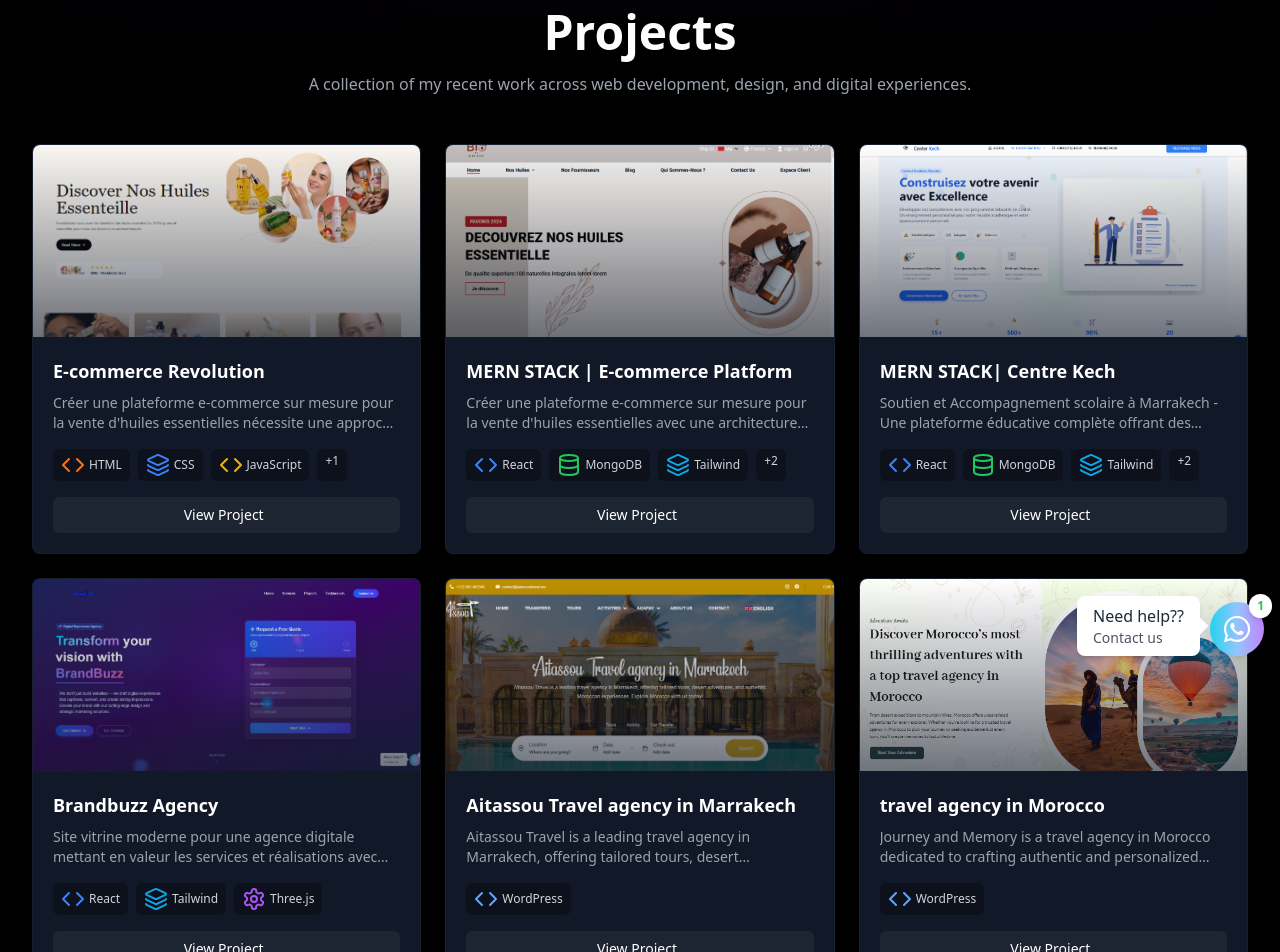
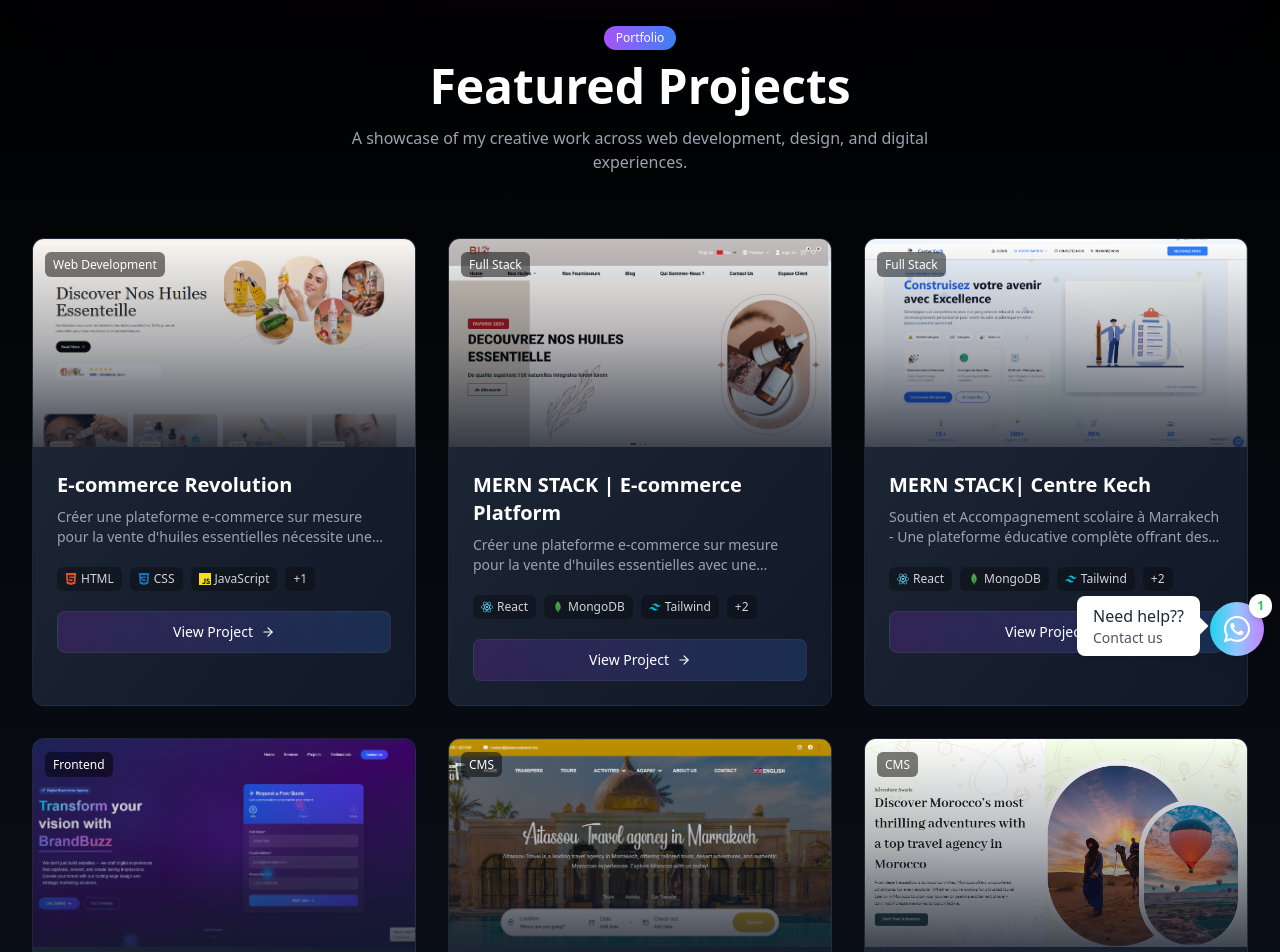
Before and after one commit to simo-sari07/sarix, a React (Vite) app: page /projects in a window 1280 px wide. Shown: the part 120-1072 px from the top of the page. Built offline with nearby package versions, Linux system fonts and the light colour scheme.

Commit message:
Update Projects.jsx

```diff
--- a/src/components/Works/Projects.jsx
+++ b/src/components/Works/Projects.jsx
@@ -1,28 +1,48 @@
 "use client"
 
 import { useState, useEffect, useRef } from "react"
-import { X, Github, ExternalLink, Code, Server, Database, Layers, Settings, ArrowRight } from "lucide-react"
+import { X, Github, ExternalLink, ArrowRight } from 'lucide-react'
 import { useMediaQuery } from "./use-mobile"
 
-// Tech icons mapping
+// Import real programming language icons
+import {
+  SiReact,
+  SiNodedotjs,
+  SiThreedotjs,
+  SiVuedotjs,
+  SiFirebase,
+  SiTailwindcss,
+  SiNextdotjs,
+  SiPython,
+  SiTensorflow,
+  SiHtml5,
+  SiCss3,
+  SiJavascript,
+  SiExpress,
+  SiMongodb,
+  SiWordpress,
+  SiPhp,
+} from "react-icons/si"
+
+// Tech icons mapping with real icons
 const techIcons = {
-  React: <Code className="text-blue-500" />,
-  "Node.js": <Server className="text-green-500" />,
-  "Three.js": <Settings className="text-purple-500" />,
-  "Vue.js": <Code className="text-emerald-500" />,
-  Firebase: <Database className="text-orange-500" />,
-  Tailwind: <Layers className="text-sky-500" />,
-  "Next.js": <Code className="text-white" />,
-  Python: <Server className="text-yellow-500" />,
-  TensorFlow: <Database className="text-red-500" />,
-  HTML: <Code className="text-orange-500" />,
-  CSS: <Layers className="text-blue-500" />,
-  JavaScript: <Code className="text-yellow-500" />,
-  "scrollReveal.js": <Code className="text-purple-500" />,
-  "Express.js": <Server className="text-gray-500" />,
-  MongoDB: <Database className="text-green-500" />,
-  WordPress: <Code className="text-blue-400" />,
-  PHP: <Code className="text-indigo-400" />,
+  React: <SiReact className="text-[#61DAFB]" />,
+  "Node.js": <SiNodedotjs className="text-[#339933]" />,
+  "Three.js": <SiThreedotjs className="text-[#000000] bg-white rounded-sm" />,
+  "Vue.js": <SiVuedotjs className="text-[#4FC08D]" />,
+  Firebase: <SiFirebase className="text-[#FFCA28]" />,
+  Tailwind: <SiTailwindcss className="text-[#06B6D4]" />,
+  "Next.js": <SiNextdotjs className="text-white" />,
+  Python: <SiPython className="text-[#3776AB]" />,
+  TensorFlow: <SiTensorflow className="text-[#FF6F00]" />,
+  HTML: <SiHtml5 className="text-[#E34F26]" />,
+  CSS: <SiCss3 className="text-[#1572B6]" />,
+  JavaScript: <SiJavascript className="text-[#F7DF1E]" />,
+  "scrollReveal.js": <SiJavascript className="text-[#F7DF1E]" />,
+  "Express.js": <SiExpress className="text-white" />,
+  MongoDB: <SiMongodb className="text-[#47A248]" />,
+  WordPress: <SiWordpress className="text-[#21759B]" />,
+  PHP: <SiPhp className="text-[#777BB4]" />,
 }
 
 // Project data
@@ -38,6 +58,7 @@ const projects = [
       github: "https://github.com/username/furnishop",
       live: "https://bio-et-bien-etre.vercel.app/index.html",
     },
+    category: "Web Development",
   },
   {
     id: "02",
@@ -50,18 +71,20 @@ const projects = [
       github: "https://github.com/username/taskflow",
       live: "#",
     },
+    category: "Full Stack",
   },
   {
     id: "03",
     title: "MERN STACK| Centre Kech",
     description:
       "Soutien et Accompagnement scolaire à Marrakech - Une plateforme éducative complète offrant des ressources pédagogiques et un suivi personnalisé pour les étudiants.",
-    tech:["React", "MongoDB", "Tailwind", "Express.js", "Node.js"],
+    tech: ["React", "MongoDB", "Tailwind", "Express.js", "Node.js"],
     image: "/websites/site2.png",
     links: {
       github: "https://github.com/username/healthtrack",
       live: "https://centerkech.vercel.app/",
     },
+    category: "Full Stack",
   },
   {
     id: "04",
@@ -74,42 +97,46 @@ const projects = [
       github: "https://github.com/username/agency",
       live: "https://brandbuzz-eta.vercel.app/",
     },
+    category: "Frontend",
   },
   {
     id: "05",
     title: "Aitassou Travel agency in Marrakech",
     description:
       "Aitassou Travel is a leading travel agency in Marrakech, offering tailored tours, desert adventures, and authentic Moroccan experiences. Explore Morocco with us today!",
-    tech: ["WordPress"],
+    tech: ["WordPress", "PHP"],
     image: "/websites/wp1.png",
     links: {
       github: "#",
       live: "https://aitassoutravel.ma/",
     },
+    category: "CMS",
   },
   {
     id: "06",
-    title: " travel agency in Morocco",
+    title: "Journey and Memory Travel Agency",
     description:
       "Journey and Memory is a travel agency in Morocco dedicated to crafting authentic and personalized travel experiences",
-    tech: ["WordPress"],
+    tech: ["WordPress", "PHP"],
     image: "/websites/wp2.png",
     links: {
       github: "#",
       live: "https://journeymemory.ma/",
     },
+    category: "CMS",
   },
   {
     id: "07",
     title: "Cabinet de Kinésithérapie à Marrakech",
     description:
       "Notre équipe de kinésithérapeutes qualifiés vous accueille dans un espace dédié à la rééducation, aux massages thérapeutiques et aux soins personnalisés",
-    tech: ["WordPress"],
+    tech: ["WordPress", "PHP"],
     image: "/websites/wp3.png",
     links: {
       github: "#",
       live: "https://cabinetkanzaizarane.com/",
     },
+    category: "CMS",
   },
 ]
 
@@ -161,29 +188,31 @@ function ProjectModal({ project, onClose }) {
               <X size={20} />
             </button>
             <img
-              src={project.image || "/placeholder.svg"}
+              src={project.image || "/placeholder.svg?height=400&width=600"}
               alt={project.title}
               className="max-h-full max-w-full object-contain"
             />
           </div>
 
-          <div className="mt-auto flex justify-between p-4 bg-black/80">
+          <div className="mt-auto flex justify-between p-4 bg-black/80 backdrop-blur-sm">
             <h3 className="text-lg font-bold text-white">{project.title}</h3>
             <div className="flex gap-3">
+              {project.links.github !== "#" && (
                 <a
                   href={project.links.github}
                   target="_blank"
                   rel="noopener noreferrer"
-                className="p-2 rounded-full bg-white/10"
+                  className="p-2 rounded-full bg-white/10 hover:bg-white/20 transition-colors"
                   onClick={(e) => e.stopPropagation()}
                 >
                   <Github size={20} className="text-white" />
                 </a>
+              )}
               <a
                 href={project.links.live}
                 target="_blank"
                 rel="noopener noreferrer"
-                className="p-2 rounded-full bg-white/10"
+                className="p-2 rounded-full bg-white/10 hover:bg-white/20 transition-colors"
                 onClick={(e) => e.stopPropagation()}
               >
                 <ExternalLink size={20} className="text-white" />
@@ -195,12 +224,12 @@ function ProjectModal({ project, onClose }) {
     )
   }
 
-  // Desktop view - compact modal
+  // Desktop view - enhanced modal
   return (
     <div className="fixed inset-0 bg-black/80 backdrop-blur-sm z-50 flex items-center justify-center p-4 modal-overlay transition-all duration-300">
       <div
         ref={modalRef}
-        className="bg-gradient-to-br from-gray-900 to-black rounded-xl max-w-3xl w-full overflow-hidden border border-gray-800/50 shadow-2xl transition-opacity duration-300"
+        className="bg-gradient-to-br from-gray-900 to-black rounded-xl max-w-4xl w-full overflow-hidden border border-gray-800/50 shadow-2xl transition-opacity duration-300"
       >
         <div className="relative">
           <button
@@ -212,50 +241,61 @@ function ProjectModal({ project, onClose }) {
           </button>
           <div className="flex flex-col md:flex-row">
             <div className="md:w-1/2">
-              <div className="relative h-[200px] md:h-full">
+              <div className="relative h-[250px] md:h-full">
                 <img
-                  src={project.image || "/placeholder.svg"}
+                  src={project.image || "/placeholder.svg?height=400&width=600"}
                   alt={project.title}
                   className="w-full h-full object-cover"
                 />
+                <div className="absolute inset-0 bg-gradient-to-t from-gray-900 via-transparent to-transparent opacity-70" />
+                <div className="absolute bottom-0 left-0 p-4">
+                  <span className="px-2 py-1 bg-black/50 backdrop-blur-sm rounded-md text-xs text-white">
+                    {project.category}
+                  </span>
+                </div>
               </div>
             </div>
 
-            <div className="md:w-1/2 p-5">
-              <h3 className="text-xl font-bold text-white mb-2">{project.title}</h3>
-              <p className="text-gray-300 text-sm mb-4 line-clamp-3">{project.description}</p>
+            <div className="md:w-1/2 p-6">
+              <h3 className="text-2xl font-bold text-white mb-3">{project.title}</h3>
+              <p className="text-gray-300 text-sm mb-5">{project.description}</p>
 
-              <div className="flex flex-wrap gap-2 mb-4">
+              <div className="mb-5">
+                <h4 className="text-sm font-semibold text-gray-400 mb-2">Technologies</h4>
+                <div className="flex flex-wrap gap-2">
                   {project.tech.map((tech) => (
                     <span
                       key={tech}
-                    className="flex items-center gap-1 px-2 py-1 bg-white/5 rounded-md text-gray-300 text-xs"
+                      className="flex items-center gap-1.5 px-3 py-1.5 bg-white/5 rounded-full text-gray-300 text-xs"
                     >
                       {techIcons[tech]}
-                    {tech}
+                      <span>{tech}</span>
                     </span>
                   ))}
                 </div>
+              </div>
 
               <div className="flex gap-3">
+                {project.links.github !== "#" && (
                   <a
                     href={project.links.github}
                     target="_blank"
                     rel="noopener noreferrer"
-                  className="flex-1 flex items-center justify-center gap-1 px-3 py-2 bg-white/5 hover:bg-white/10 rounded-lg text-white text-sm transition-all border border-white/5 group"
+                    className="flex-1 flex items-center justify-center gap-2 px-4 py-2.5 bg-white/5 hover:bg-white/10 rounded-lg text-white text-sm transition-all border border-white/10 hover:border-white/20 group"
                     onClick={(e) => e.stopPropagation()}
                   >
-                  <Github size={16} />
-                  <span>GitHub</span>
+                    <Github size={18} />
+                    <span>View Code</span>
                   </a>
+                )}
                 <a
                   href={project.links.live}
                   target="_blank"
                   rel="noopener noreferrer"
-                  className="flex-1 flex items-center justify-center gap-1 px-3 py-2 bg-white/10 hover:bg-white/20 rounded-lg text-white text-sm transition-all group"
+                  className="flex-1 flex items-center justify-center gap-2 px-4 py-2.5 bg-gradient-to-r from-purple-600 to-blue-500 hover:from-purple-700 hover:to-blue-600 rounded-lg text-white text-sm transition-all group"
                   onClick={(e) => e.stopPropagation()}
                 >
-                  <ExternalLink size={16} />
+                  <ExternalLink size={18} />
                   <span>Live Demo</span>
                 </a>
               </div>
@@ -271,9 +311,8 @@ function Projects() {
   const [selectedProject, setSelectedProject] = useState(null)
   const projectsRef = useRef(null)
 
-  // Apply animation classes immediately on mount instead of using IntersectionObserver
+  // Apply animation classes on mount
   useEffect(() => {
-    // Add a small delay to ensure DOM is ready
     const timer = setTimeout(() => {
       const projectCards = document.querySelectorAll(".project-card")
       projectCards.forEach((card, index) => {
@@ -287,17 +326,20 @@ function Projects() {
   }, [])
 
   return (
-      <div className="min-h-screen bg-black py-16 px-4 sm:px-6 lg:px-8" ref={projectsRef}>
+    <div className="min-h-screen bg-gradient-to-b from-black to-gray-900 py-20 px-4 sm:px-6 lg:px-8" ref={projectsRef}>
       <div className="max-w-7xl mx-auto">
-          <div className="text-center mb-12">
-            <h2 className="text-4xl md:text-5xl font-bold text-white mb-4">Projects</h2>
+        <div className="text-center mb-16">
+          <span className="inline-block px-3 py-1 bg-gradient-to-r from-purple-500 to-blue-500 rounded-full text-xs font-medium text-white mb-3">
+            Portfolio
+          </span>
+          <h2 className="text-4xl md:text-5xl font-bold text-white mb-4">Featured Projects</h2>
           <p className="text-gray-400 max-w-2xl mx-auto">
-              A collection of my recent work across web development, design, and digital experiences.
+            A showcase of my creative work across web development, design, and digital experiences.
           </p>
         </div>
 
         {/* Project Grid */}
-          <div className="grid grid-cols-1 md:grid-cols-2 lg:grid-cols-3 gap-6">
+        <div className="grid grid-cols-1 md:grid-cols-2 lg:grid-cols-3 gap-8">
           {projects.map((project, index) => (
             <div
               key={project.id}
@@ -305,33 +347,40 @@ function Projects() {
               className="project-card group cursor-pointer opacity-0 translate-y-8 transition-all duration-500 ease-out"
               style={{ transitionDelay: `${index * 100}ms` }}
             >
-                <div className="relative bg-gray-900 rounded-lg overflow-hidden border border-gray-800/50 hover:border-gray-700 transition-all hover:shadow-lg h-full">
+              <div className="relative bg-gradient-to-br from-gray-800 to-gray-900 rounded-xl overflow-hidden border border-gray-700/30 hover:border-purple-500/30 transition-all hover:shadow-lg hover:shadow-purple-500/10 h-full">
+                {/* Category Badge */}
+                <div className="absolute top-3 left-3 z-10">
+                  <span className="px-2 py-1 bg-black/50 backdrop-blur-sm rounded-md text-xs text-white">
+                    {project.category}
+                  </span>
+                </div>
+
                 {/* Image */}
-                  <div className="relative w-full h-48 overflow-hidden">
+                <div className="relative w-full h-52 overflow-hidden">
                   <img
-                      src={project.image || "/placeholder.svg"}
+                    src={project.image || "/placeholder.svg?height=400&width=600"}
                     alt={project.title}
-                      className="w-full h-full object-cover transform transition-transform duration-500 group-hover:scale-105"
+                    className="w-full h-full object-cover transform transition-transform duration-700 group-hover:scale-110"
                   />
-                    <div className="absolute inset-0 bg-gradient-to-t from-gray-900 to-transparent opacity-60" />
+                  <div className="absolute inset-0 bg-gradient-to-t from-gray-900 via-gray-900/40 to-transparent opacity-80" />
                 </div>
 
                 {/* Content Container */}
-                  <div className="p-5">
-                    <h3 className="text-lg font-semibold text-white mb-2 group-hover:text-gray-200 transition-colors">
+                <div className="p-6">
+                  <h3 className="text-xl font-bold text-white mb-2 group-hover:text-purple-300 transition-colors">
                     {project.title}
                   </h3>
-                    <p className="text-gray-400 text-sm mb-4 line-clamp-2">{project.description}</p>
+                  <p className="text-gray-400 text-sm mb-5 line-clamp-2">{project.description}</p>
 
                   {/* Tech Stack */}
-                    <div className="flex flex-wrap gap-2 mb-4">
+                  <div className="flex flex-wrap gap-2 mb-5">
                     {project.tech.slice(0, 3).map((tech) => (
                       <span
                         key={tech}
                         className="flex items-center gap-1 px-2 py-1 bg-black/30 rounded-md text-gray-300 text-xs"
                       >
                         {techIcons[tech]}
-                          {tech}
+                        <span className="hidden sm:inline">{tech}</span>
                       </span>
                     ))}
                     {project.tech.length > 3 && (
@@ -342,11 +391,11 @@ function Projects() {
                   </div>
 
                   {/* View Details Button */}
-                    <button className="w-full py-2 bg-white/5 hover:bg-white/10 rounded-md text-white text-sm transition-all flex items-center justify-center gap-2">
+                  <button className="w-full py-2.5 bg-gradient-to-r from-purple-600/20 to-blue-500/20 hover:from-purple-600/30 hover:to-blue-500/30 rounded-lg text-white text-sm transition-all flex items-center justify-center gap-2 border border-white/5 group-hover:border-white/10">
                     <span>View Project</span>
                     <ArrowRight
                       size={14}
-                        className="opacity-0 -ml-4 group-hover:opacity-100 group-hover:ml-0 transition-all"
+                      className="transform translate-x-0 group-hover:translate-x-1 transition-transform duration-300"
                     />
                   </button>
                 </div>
```
Lines whose indentation alone changed are shown as unchanged.
